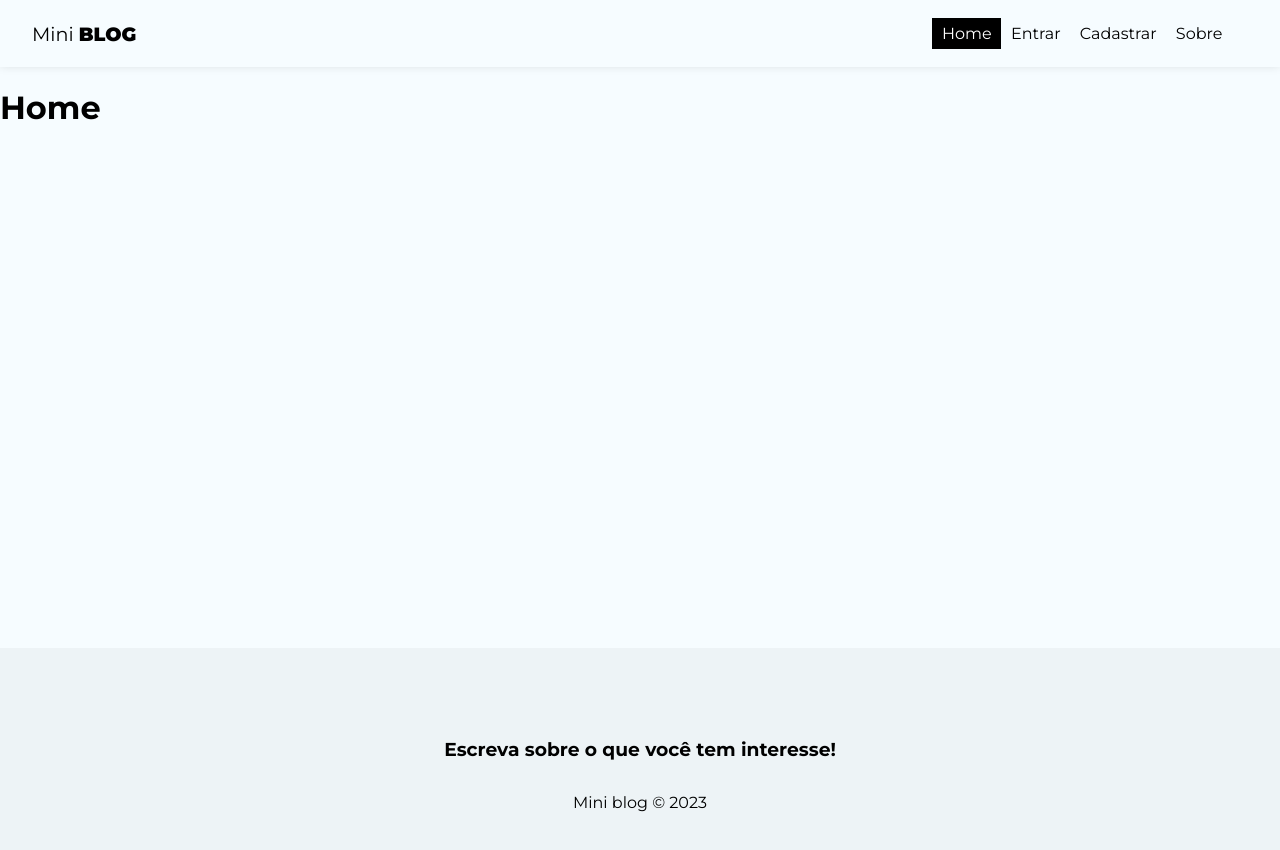
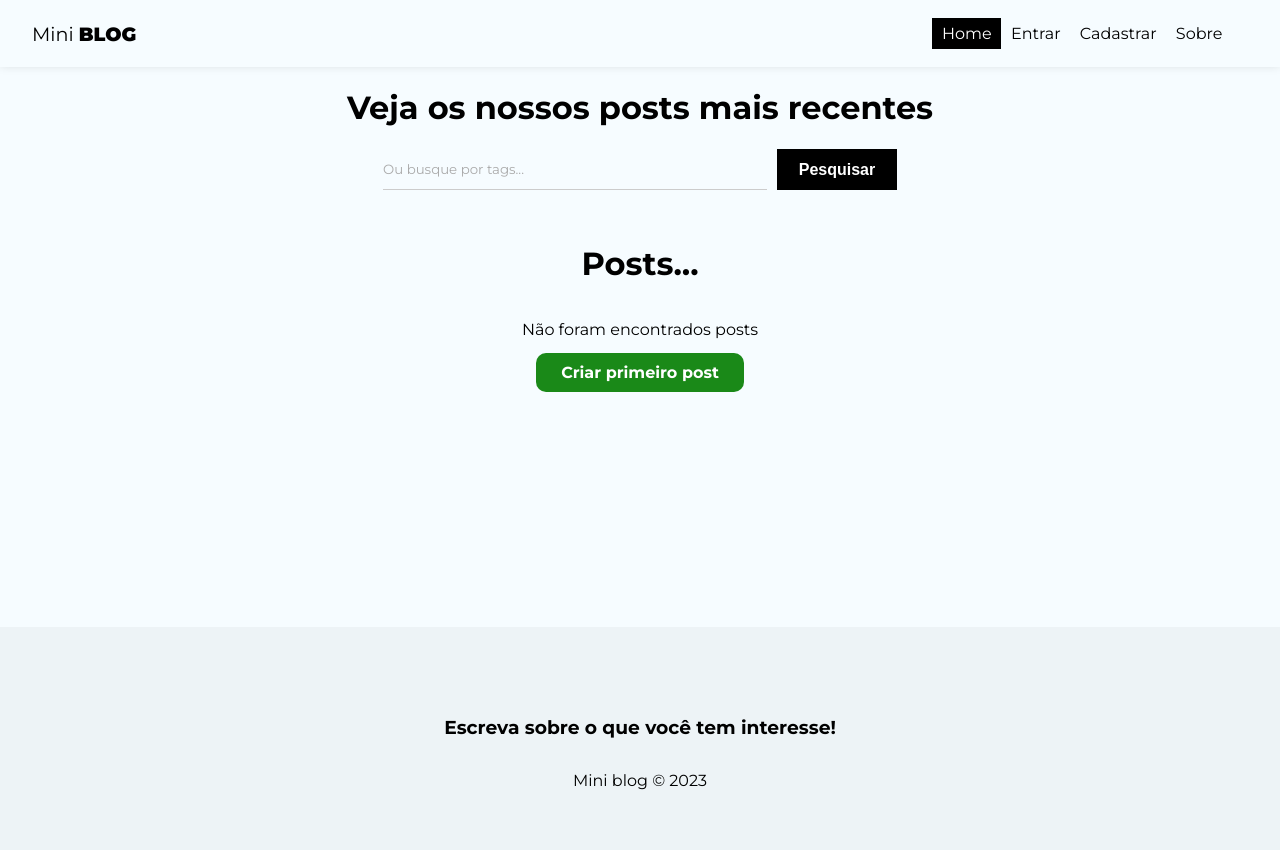
Before and after one commit to matheusvleite/mini-blog, a React (Create React App) app: page / in a window 1280 px wide. Shown: the top 850 px of the page. Built offline with nearby package versions, Linux system fonts and the light colour scheme; no server answers.

Commit message:
Estruturando a home

```diff
--- a/src/pages/Home/Home.js
+++ b/src/pages/Home/Home.js
@@ -1,10 +1,34 @@
 import React from 'react';
 import styles from './Home.module.css';
+import { useNavigate, Link } from 'react-router-dom';
+import { useState } from 'react';
 
 const Home = () => {
+    const [query, setQuery] = useState('');
+    const [posts] = useState([]);
+
+    const handleSubmit = (e) => {
+        e.preventDefault();
+    }
     return (
-        <div>
-            <h1>Home</h1>
+        <div className={styles.home}>
+            <h1>Veja os nossos posts mais recentes</h1>
+            <form onSubmit={handleSubmit} className={styles.search_form}>
+                <input
+                    type="text"
+                    placeholder='Ou busque por tags...'
+                    onChange={e => setQuery(e.target.value)}
+                    value={query}
+                />
+                <button className="btn btn-dark">Pesquisar</button>
+            </form>
+            <h1>Posts...</h1>
+            {posts && posts.length === 0 && (
+                <div className={styles.noposts}>
+                    <p>Não foram encontrados posts</p>
+                    <Link to="/posts/create" className='btn'>Criar primeiro post</Link>
+                </div>
+            )}
         </div>
     )
 }
--- a/src/pages/Home/Home.module.css
+++ b/src/pages/Home/Home.module.css
@@ -0,0 +1,31 @@
+.home {
+    display: flex;
+    flex-direction: column;
+    align-items: center;
+    justify-content: center;
+}
+
+.search_form {
+    max-width: 100%;
+    width: 60%;
+    display: flex;
+    justify-content: center;
+    margin-bottom: 2rem;
+}
+
+.search_form input {
+    margin-right: 10px;
+    width: 50%;
+}
+
+.noposts {
+    text-align: center;
+}
+
+.noposts p {
+    margin-bottom: 1.5rem;
+}
+
+.noposts a {
+    padding: 10px 25px;
+}
```
